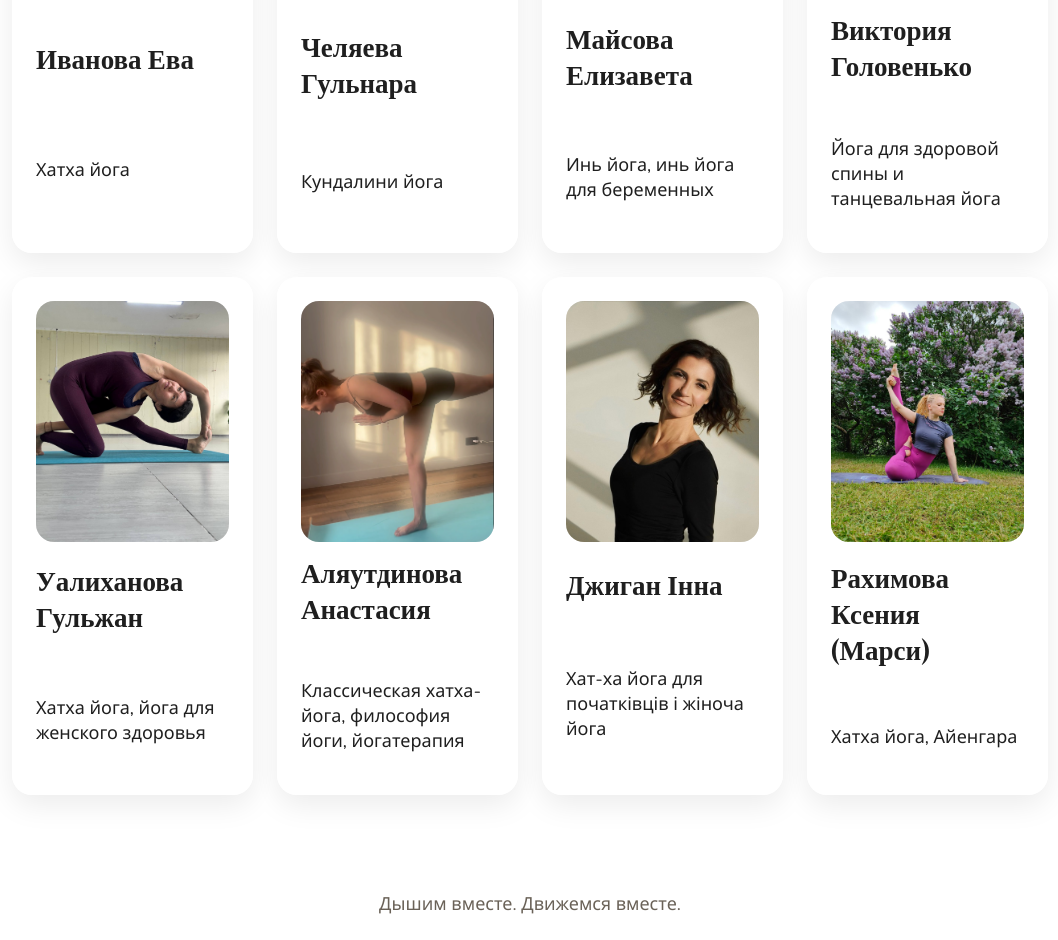
After one commit to maryzaria/Yoga-SYSTOLA, a Django app: page /teachers/ in a window 1280 px wide. The commit adds this page. Shown: the part 1153-2093 px from the top of the page, without its empty margins (110-1168 px from the left). Run offline with Django 4.2, Linux system fonts and the light colour scheme.

Commit message:
added teachers page

```diff
--- /dev/null
+++ b/core/teachers_data.py
@@ -0,0 +1,62 @@
+TEACHERS = [
+    {
+        "name": "Кучко Кристина",
+        "photo": "teachers/Кучко Кристина.JPEG",
+        "styles": "Хатха йога",
+    },
+    {
+        "name": "Урюпина Алеся",
+        "photo": "teachers/Урюпина Алеся.JPG",
+        "styles": "FYSM, виньяса флоу, хатха йога",
+    },
+    {
+        "name": "Катерлина Наталя",
+        "photo": "teachers/Катерлина Наталя.jpg",
+        "styles": "Айенгара йога, хатах йога, виньяса йога, flow yoga, женская йога, Natka yoga",
+    },
+    {
+        "name": "Юлия",
+        "photo": "teachers/Юлия.JPG",
+        "styles": "Женская йога",
+    },
+    {
+        "name": "Иванова Ева",
+        "photo": "teachers/Иванова Ева.JPG",
+        "styles": "Хатха йога",
+    },
+    {
+        "name": "Челяева Гульнара",
+        "photo": "teachers/Челяева Гульнара.jpg",
+        "styles": "Кундалини йога",
+    },
+    {
+        "name": "Майсова Елизавета",
+        "photo": "teachers/Майсова Елизавета.jpg",
+        "styles": "Инь йога, инь йога для беременных",
+    },
+    {
+        "name": "Виктория Головенько",
+        "photo": "teachers/Виктория Головенько.jpg",
+        "styles": "Йога для здоровой спины и танцевальная йога",
+    },
+    {
+        "name": "Уалиханова Гульжан",
+        "photo": "teachers/Уалиханова Гульжан.jpg",
+        "styles": "Хатха йога, йога для женского здоровья",
+    },
+    {
+        "name": "Аляутдинова Анастасия",
+        "photo": "teachers/Аляутдинова Анастасия.jpg",
+        "styles": "Классическая хатха-йога, философия йоги, йогатерапия",
+    },
+    {
+        "name": "Джиган Інна",
+        "photo": "teachers/Джиган Інна.jpg",
+        "styles": "Хат-ха йога для початківців і жіноча йога",
+    },
+    {
+        "name": "Рахимова Ксения (Марси)",
+        "photo": "teachers/Рахимова Ксения (Марси).jpg",
+        "styles": "Хатха йога, Айенгара",
+    },
+]
--- a/core/templates/core/base.html
+++ b/core/templates/core/base.html
@@ -71,17 +71,12 @@
 
       .bg-photo.p4 {
         top: 54%;
-        left: 6%;
+        left: 22%;
       }
 
       .bg-photo.p5 {
-        top: 58%;
-        left: 42%;
-      }
-
-      .bg-photo.p6 {
-        top: 62%;
-        left: 78%;
+        top: 56%;
+        left: 50%;
       }
 
       header {
@@ -163,18 +158,18 @@
   </head>
   <body>
     <div class="bg-layer" aria-hidden="true">
-      <img class="bg-photo wide p1" data-float="0.06" src="{% static 'yoga1.jpg' %}" alt="" />
+      <img class="bg-photo wide p1" data-float="0.06" src="{% static 'yoga3.JPEG' %}" alt="" />
       <img class="bg-photo wide p2" data-float="0.04" src="{% static 'yoga2.JPG' %}" alt="" />
-      <img class="bg-photo p3" data-float="0.08" src="{% static 'yoga3.JPEG' %}" alt="" />
+      <img class="bg-photo p3" data-float="0.08" src="{% static 'yoga1.jpg' %}" alt="" />
       <img class="bg-photo p4" data-float="0.05" src="{% static 'yoga4.JPG' %}" alt="" />
       <img class="bg-photo p5" data-float="0.07" src="{% static 'yoga5.jpg' %}" alt="" />
-      <img class="bg-photo wide p6" data-float="0.06" src="{% static 'yoga6.JPG' %}" alt="" />
     </div>
     <header>
       <div class="logo">SYSTOLA • Йога-сообщество</div>
       <nav>
         <a href="/">Приветствие</a>
         <a href="/schedule/">Расписание</a>
+        <a href="/teachers/">Преподаватели</a>
         <a href="/dashboard/">Личный кабинет</a>
         {% if user.is_staff %}
           <a href="/analytics/">Аналитика</a>
--- /dev/null
+++ b/core/templates/core/teachers.html
@@ -0,0 +1,49 @@
+{% extends "core/base.html" %}
+{% load static %}
+
+{% block title %}SYSTOLA • Преподаватели{% endblock %}
+
+{% block content %}
+  <section class="card" style="margin-bottom: 24px;">
+    <h1>Наши преподаватели</h1>
+    <p>
+      Каждый преподаватель ведет свою линию практики — от мягкой хатха-йоги до
+      динамичных flow-направлений и йогатерапии.
+    </p>
+  </section>
+
+  <section class="grid" style="grid-template-columns: repeat(auto-fit, minmax(240px, 1fr));">
+    {% for teacher in teachers %}
+      <div class="card teacher-card">
+        <div class="teacher-photo">
+          <img src="{% static teacher.photo %}" alt="{{ teacher.name }}" />
+        </div>
+        <h2>{{ teacher.name }}</h2>
+        <p>{{ teacher.styles }}</p>
+      </div>
+    {% endfor %}
+  </section>
+
+  <style>
+    .teacher-card {
+      display: grid;
+      gap: 12px;
+      align-items: start;
+    }
+
+    .teacher-photo {
+      width: 100%;
+      aspect-ratio: 4 / 5;
+      border-radius: 18px;
+      overflow: hidden;
+      background: #f4f4f4;
+    }
+
+    .teacher-photo img {
+      width: 100%;
+      height: 100%;
+      object-fit: cover;
+      display: block;
+    }
+  </style>
+{% endblock %}
--- a/core/urls.py
+++ b/core/urls.py
@@ -9,4 +9,5 @@ urlpatterns = [
     path("join/", views.join_click, name="join_click"),
     path("schedule/refresh/", views.refresh_schedule, name="refresh_schedule"),
     path("analytics/", views.analytics, name="analytics"),
+    path("teachers/", views.teachers, name="teachers"),
 ]
--- a/core/views.py
+++ b/core/views.py
@@ -13,6 +13,7 @@ from django.db.models.functions import ExtractHour
 
 from .models import JoinClick, TrainingEvent
 from .odoo import create_lead
+from .teachers_data import TEACHERS
 
 
 def home(request):
@@ -86,6 +87,10 @@ def schedule(request):
             "zoom_join_url": settings.ZOOM_JOIN_URL,
         },
     )
+
+
+def teachers(request):
+    return render(request, "core/teachers.html", {"teachers": TEACHERS})
 
 
 @login_required
```
Also changed, not shown: core/static/teachers/Аляутдинова Анастасия.jpg (added), core/static/teachers/Джиган Інна.jpg (added), core/static/teachers/Катерлина Наталя.jpg (added), core/static/teachers/Кучко Кристина.JPEG (added), core/static/teachers/Майсова Елизавета.jpg (added), core/static/teachers/Рахимова Ксения (Марси).jpg (added), core/static/teachers/Уалиханова Гульжан.jpg (added), core/static/teachers/Урюпина Алеся.JPG (added), core/static/teachers/Челяева Гульнара.jpg (added), core/static/yoga6.JPG (deleted), 3 other files.
